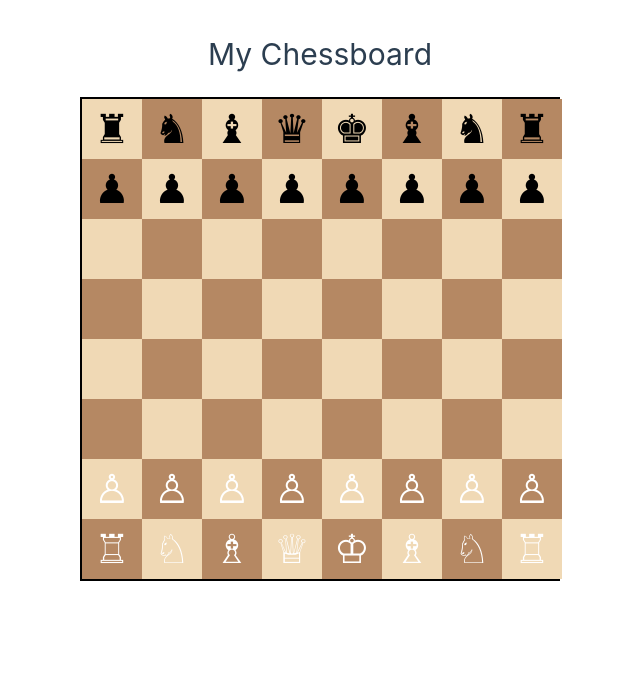
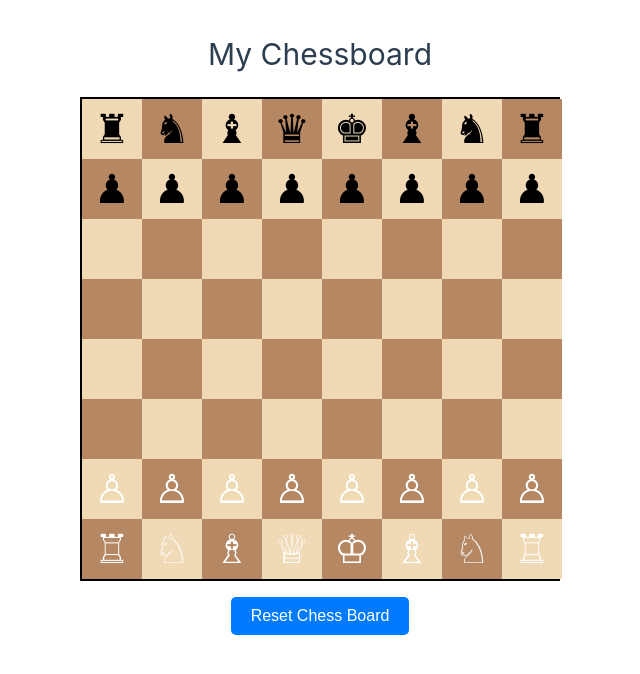
Before and after one commit to MarcusJoha/chessboard, a Vue app: page / in a window 1280 px wide. Shown: the top 674 px of the page, without its empty margins (320-960 px from the left). Built offline with nearby package versions, Linux system fonts and the light colour scheme; the HTML template or start-up script is replaced by a standard one.

Commit message:
added resetbutton

```diff
--- a/src/components/ChessBoard.vue
+++ b/src/components/ChessBoard.vue
@@ -65,6 +65,10 @@ const handleTileClick = (tile: TileSquare) => {
   console.log(`Tile clicked: Row ${tile.row}, Column ${tile.col}, Notation ${tile.notation}, Piece: ${tile.piece}`);
 };
 
+function resetChessBoard() {
+  initializeBoard()
+}
+
 onMounted(initializeBoard);
 
 
@@ -83,6 +87,7 @@ onMounted(initializeBoard);
       @piece-moved="movePiece"
     />
   </div>
+    <button class="reset-button" @click="resetChessBoard">Reset Chess Board</button>
 
 </template>
 
@@ -94,4 +99,16 @@ onMounted(initializeBoard);
     width: 480px;
     border: 2px solid black;
   }
+  .reset-button {
+    padding: 10px 20px;
+    font-size: 16px;
+    cursor: pointer;
+    background-color: #007bff;
+    color: white;
+    border: none;
+    border-radius: 5px;
+    transition: 0.3s;
+    margin-top: 1rem;
+
+  }
 </style>
--- a/src/components/ChessPieceComp.vue
+++ b/src/components/ChessPieceComp.vue
@@ -1,5 +1,5 @@
 <script setup lang="ts">
-  import { computed, defineProps, defineEmits } from 'vue';
+  import { computed, defineProps, defineEmits, } from 'vue';
 
   const props = defineProps ({
     piece: String,
@@ -21,12 +21,13 @@
 
     emit("piece-dragged", { row: props.row, col: props.col });
   };
+
 </script>
 
 <template>
   <div
   class="chess-piece"
-  :class="pieceColor"
+  :class="[pieceColor]"
   draggable="true"
   @dragstart="startDrag"
   > {{ piece }}</div>
```
